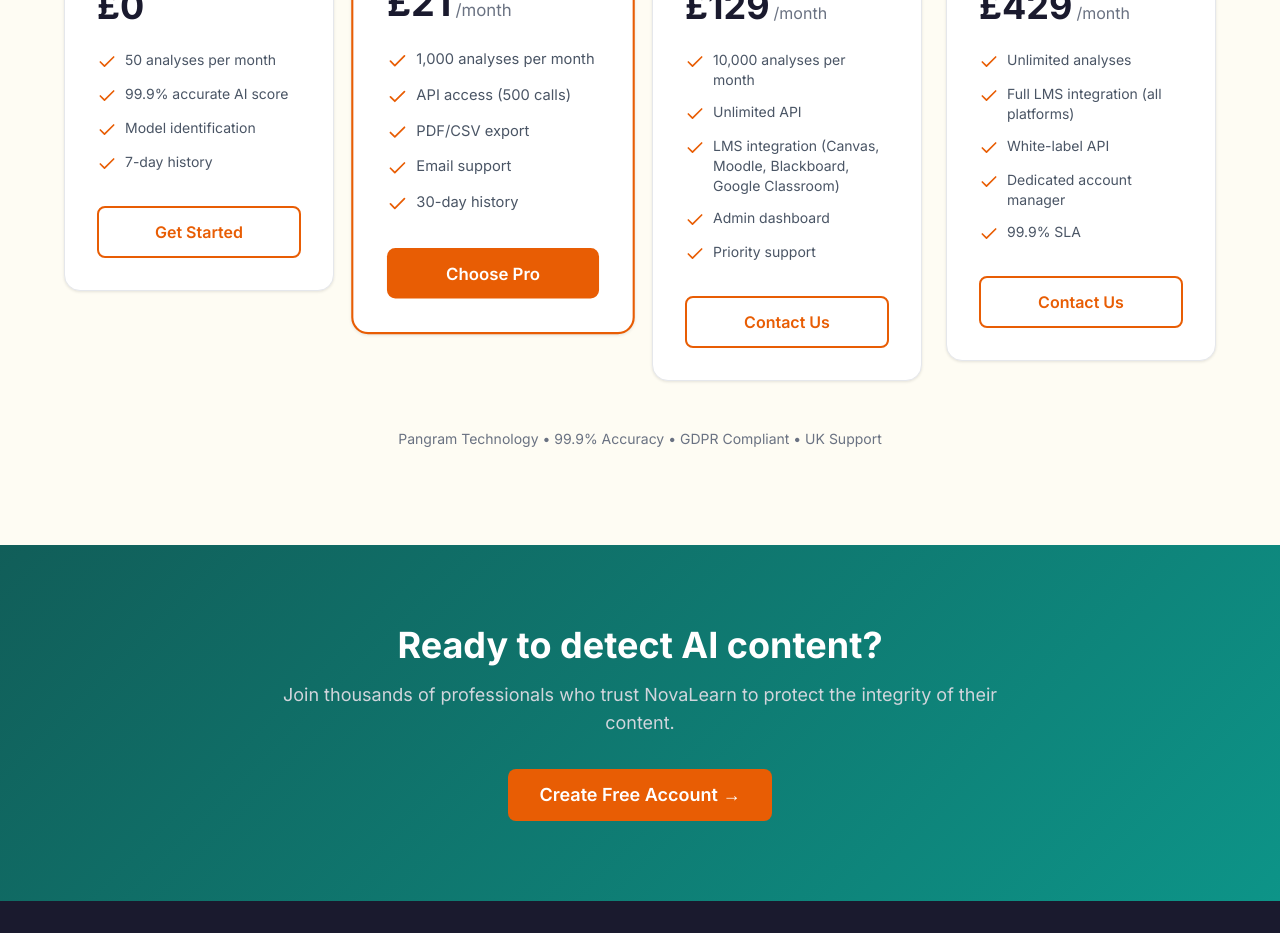
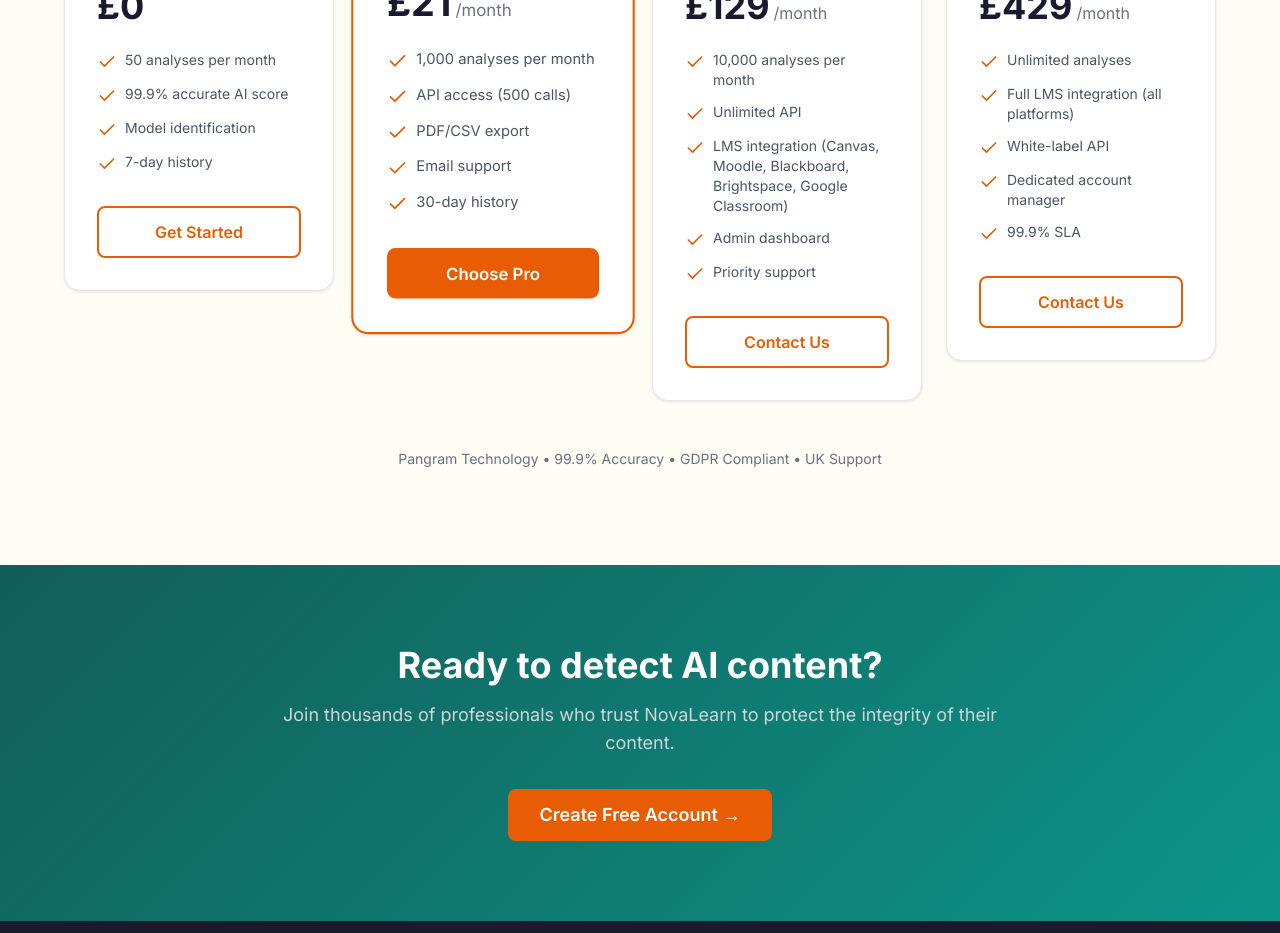
Before and after one commit to larsj45/novalearn-uk, a Next.js app: page / in a window 1280 px wide. Shown: the part 2960-3893 px from the top of the page. Built offline with nearby package versions, Linux system fonts and the light colour scheme.

Commit message:
feat: Add Brightspace to LMS integration list

```diff
--- a/src/app/page.tsx
+++ b/src/app/page.tsx
@@ -239,7 +239,7 @@ export default function Home() {
               features={[
                 '10,000 analyses per month',
                 'Unlimited API',
-                'LMS integration (Canvas, Moodle, Blackboard, Google Classroom)',
+                'LMS integration (Canvas, Moodle, Blackboard, Brightspace, Google Classroom)',
                 'Admin dashboard',
                 'Priority support',
               ]}
```
